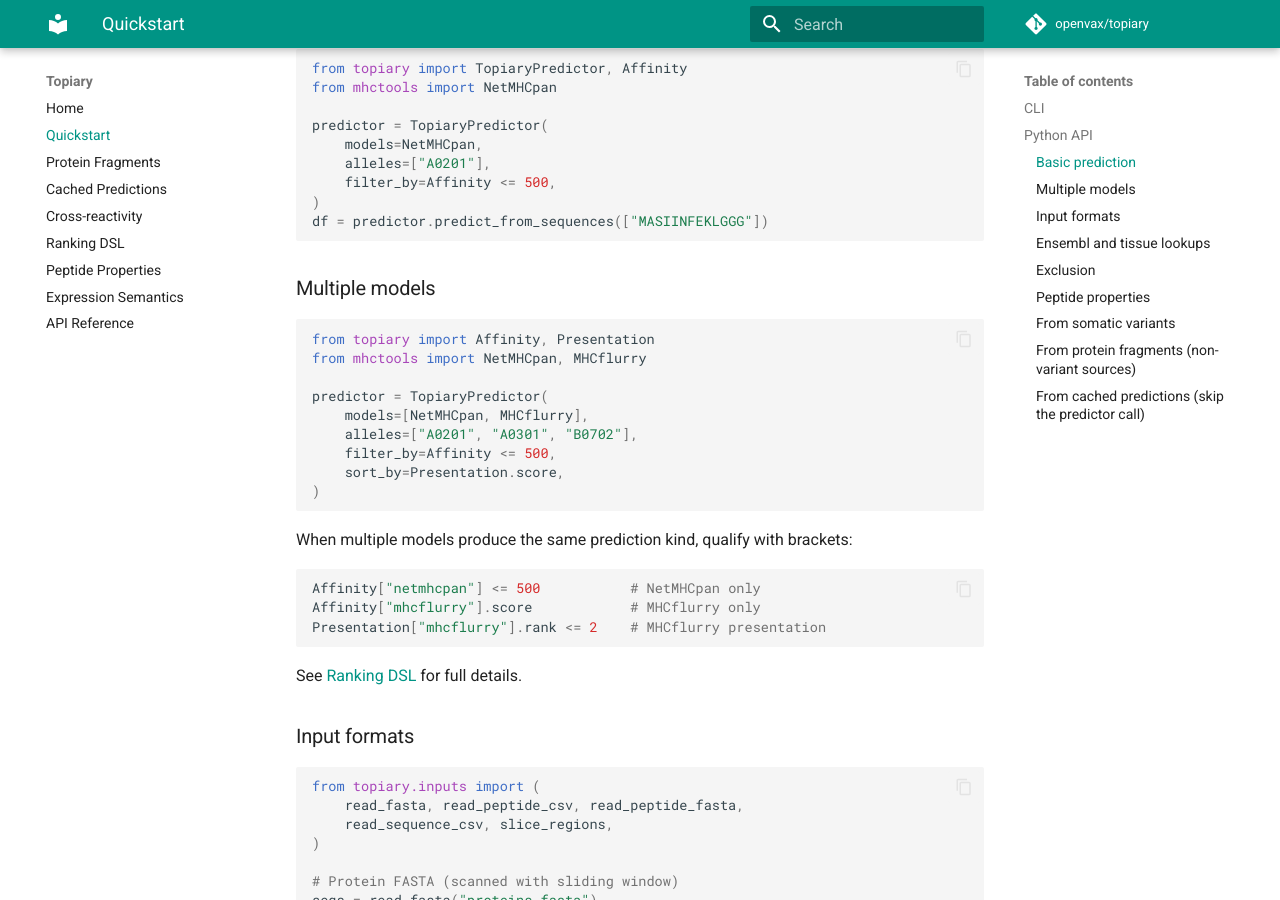
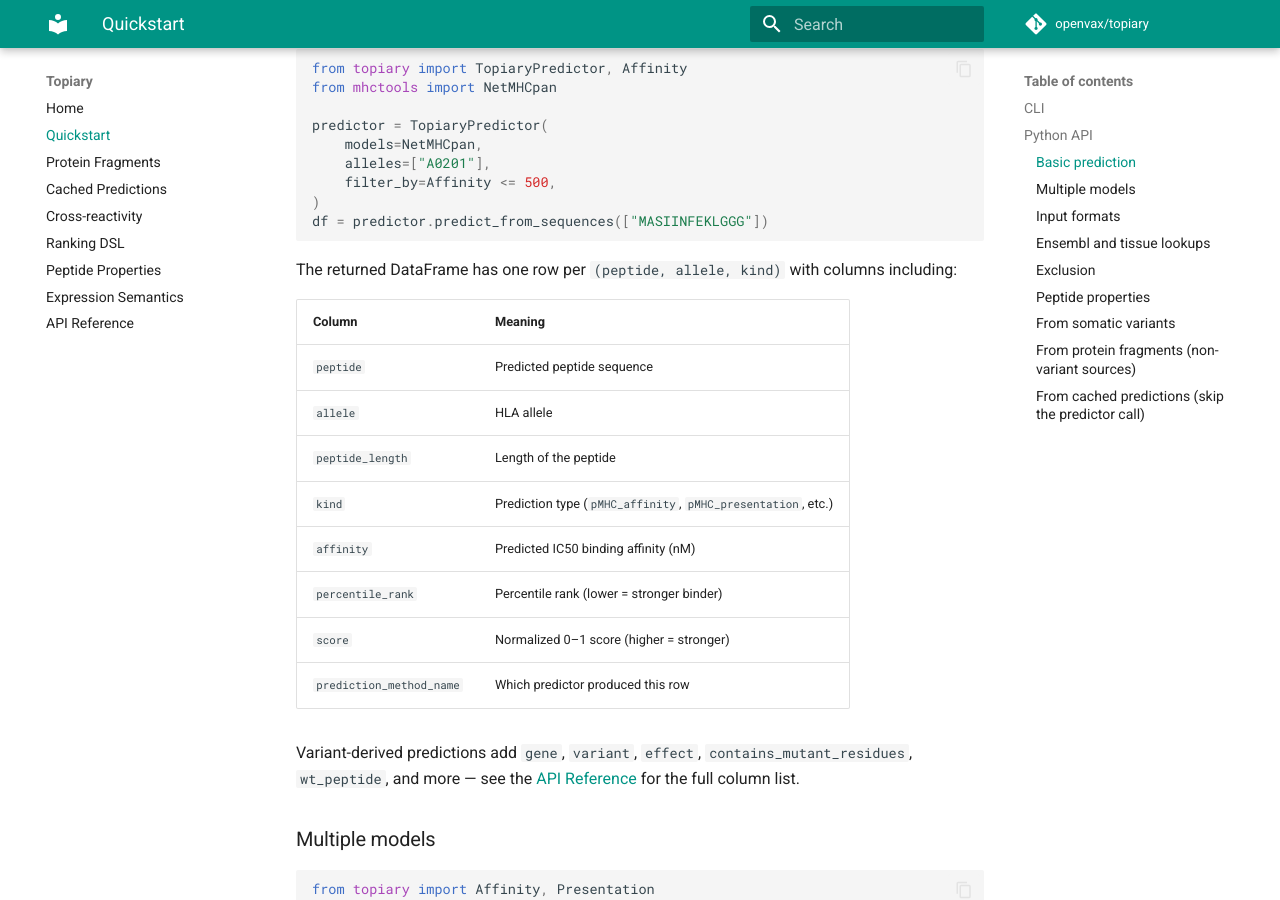
Before and after one commit to openvax/topiary, an MkDocs documentation site: the page built from docs/quickstart.md, in a window 1280 px wide and 900 px high, scrolled down 1063 px. Built offline with MkDocs 1.6.1 and Material for MkDocs 9.7.7, drawn with Linux system fonts in a browser that asks for light colours; comment, search, counter and statistics services are not loaded.

Commit message:
Documentation sweep for newcomer readability
Fixes from a full audit of README + docs for an outside expert:

Must-fix:
- Ensembl release mismatch: README said 110, index.md said 93.
  Standardized on 112 (current GRCh38 default).  self_proteome.md
  examples no longer hardcode a release (use pyensembl's default).
- WT predictions (wt.Affinity.score etc.) documented in ranking.md
  as working but they return NaN.  Added a prominent "Not yet
  implemented" callout with a link to #123.

Should-fix:
- Installation section: added Python ≥ 3.9 requirement, pirlygenes
  install, and MHC predictor setup guidance (mhcflurry via pip,
  DTU tools via license) to both README and docs/index.md.
- Output columns: added a table to quickstart.md showing what the
  returned DataFrame contains (peptide, allele, kind, affinity,
  percentile_rank, score, prediction_method_name) so newcomers
  know what they're getting back.

mkdocs --strict clean.

````diff
--- a/docs/quickstart.md
+++ b/docs/quickstart.md
@@ -58,6 +58,24 @@
 )
 df = predictor.predict_from_sequences(["MASIINFEKLGGG"])
 ```
+
+The returned DataFrame has one row per `(peptide, allele, kind)` with
+columns including:
+
+| Column | Meaning |
+|---|---|
+| `peptide` | Predicted peptide sequence |
+| `allele` | HLA allele |
+| `peptide_length` | Length of the peptide |
+| `kind` | Prediction type (`pMHC_affinity`, `pMHC_presentation`, etc.) |
+| `affinity` | Predicted IC50 binding affinity (nM) |
+| `percentile_rank` | Percentile rank (lower = stronger binder) |
+| `score` | Normalized 0–1 score (higher = stronger) |
+| `prediction_method_name` | Which predictor produced this row |
+
+Variant-derived predictions add `gene`, `variant`, `effect`,
+`contains_mutant_residues`, `wt_peptide`, and more — see the
+[API Reference](api.md) for the full column list.
 
 ### Multiple models
 
````
Also changed, not shown: README.md (+19 -2 lines), docs/index.md (+5 -2 lines), docs/ranking.md (+9 -1 lines), docs/self_proteome.md (+2 -2 lines).
